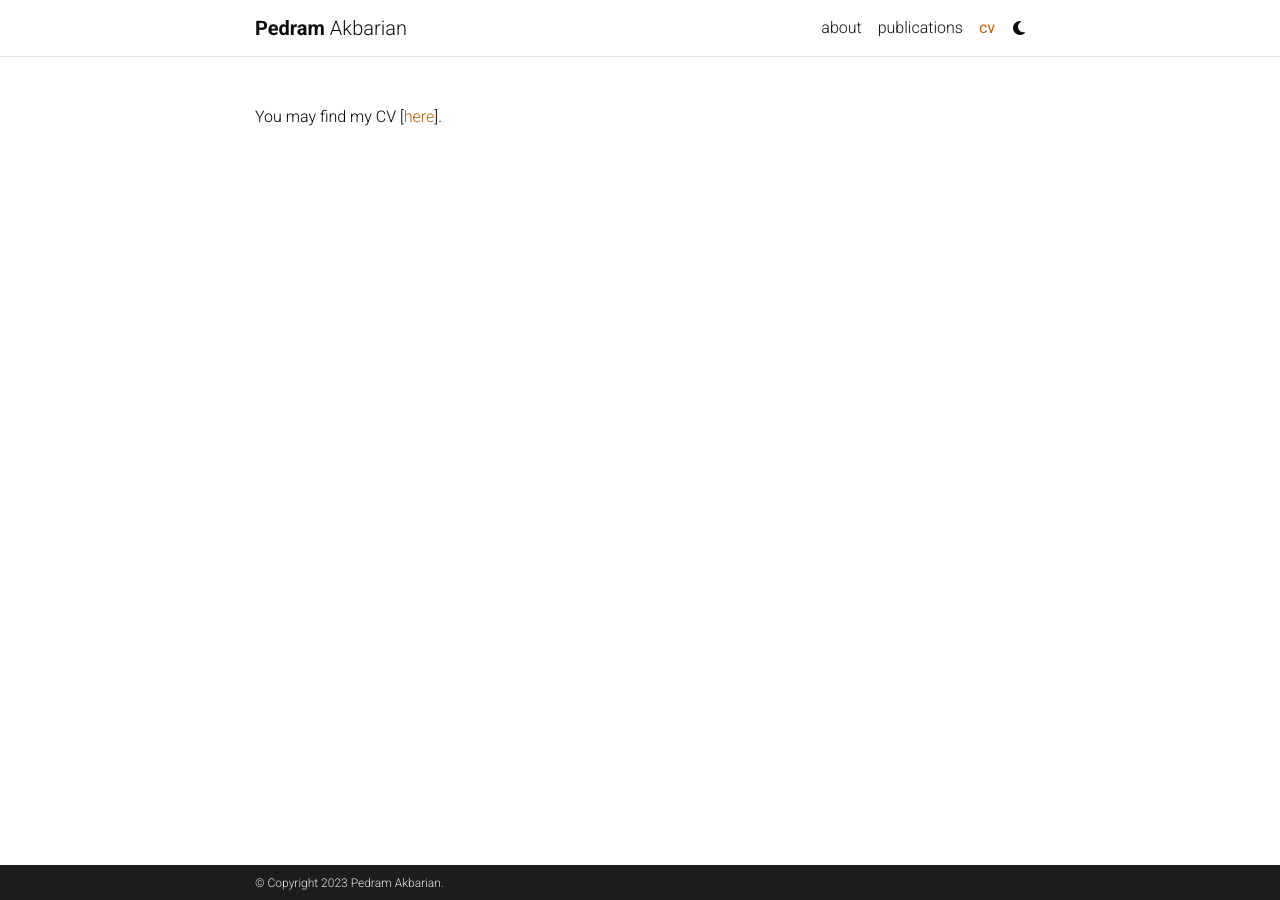
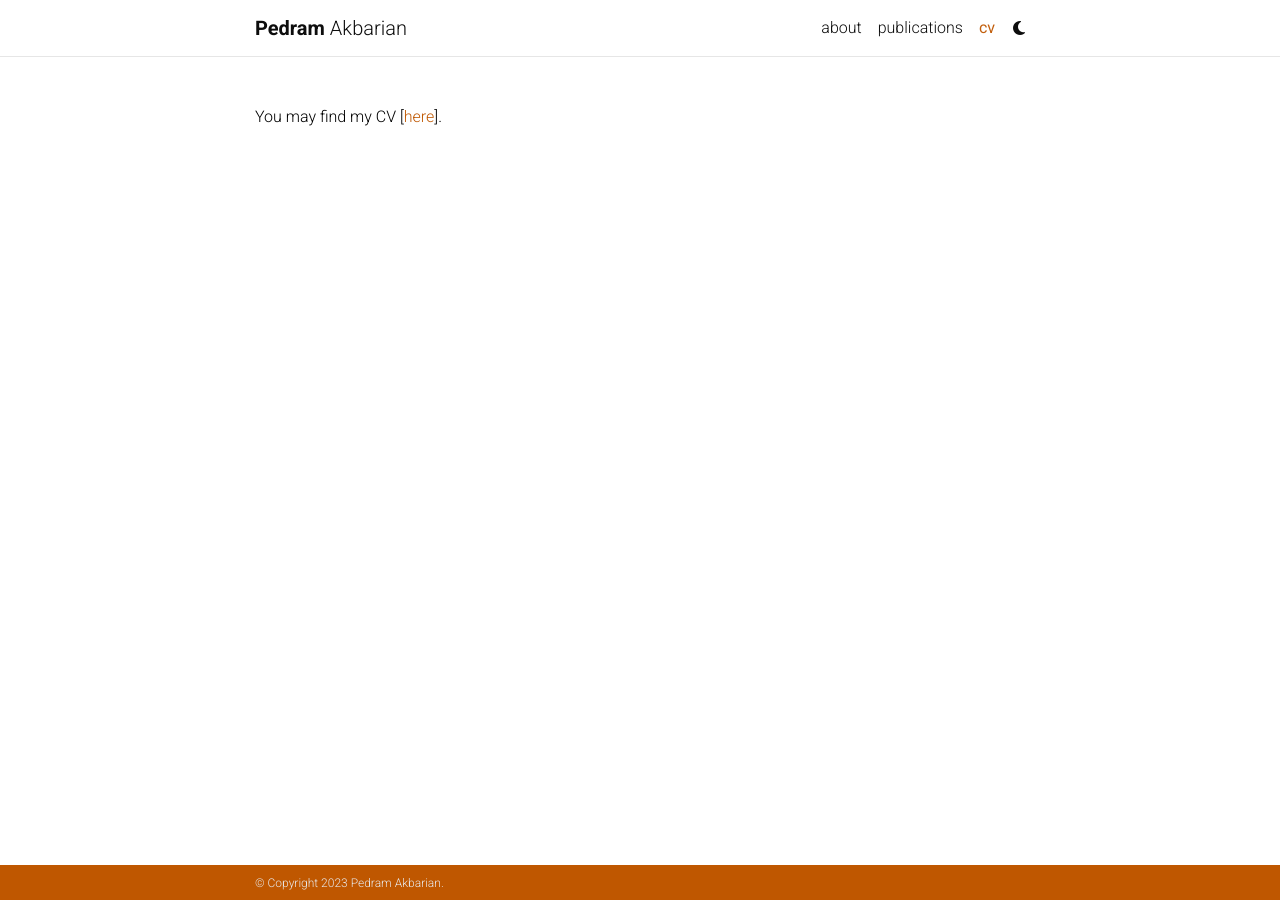
Before and after one commit to pedakb/pedakb.github.io, a Jekyll site: the page built from _pages/cv.md, in a window 1280 px wide. Built offline with Jekyll 4.4.1, drawn with Linux system fonts in a browser that asks for light colours; comment, search, counter and statistics services are not loaded; a style sheet for code colours, icons or effects is not loaded.

Commit message:
update theme

```diff
--- a/_sass/_themes.scss
+++ b/_sass/_themes.scss
@@ -10,7 +10,7 @@
   --global-theme-color: #{$burntorange-color};
   --global-hover-color: #{$burntorange-color};
   --global-hover-text-color: #{$white-color};
-  --global-footer-bg-color: #{$grey-color-dark};
+  --global-footer-bg-color: #{$burntorange-color};
   --global-footer-text-color: #{$grey-color-light};
   --global-footer-link-color: #{$white-color};
   --global-distill-app-color: #{$grey-color};
@@ -55,8 +55,8 @@
   --global-theme-color: #{$burntorange-color};
   --global-hover-color: #{$burntorange-color};
   --global-hover-text-color: #{$white-color};
-  --global-footer-bg-color: #{$grey-color-light};
-  --global-footer-text-color: #{$grey-color-dark};
+  --global-footer-bg-color: #{$burntorange-color};
+  --global-footer-text-color: #{$grey-color-light};
   --global-footer-link-color: #{$black-color};
   --global-distill-app-color: #{$grey-color-light};
   --global-divider-color: #424246;
```
